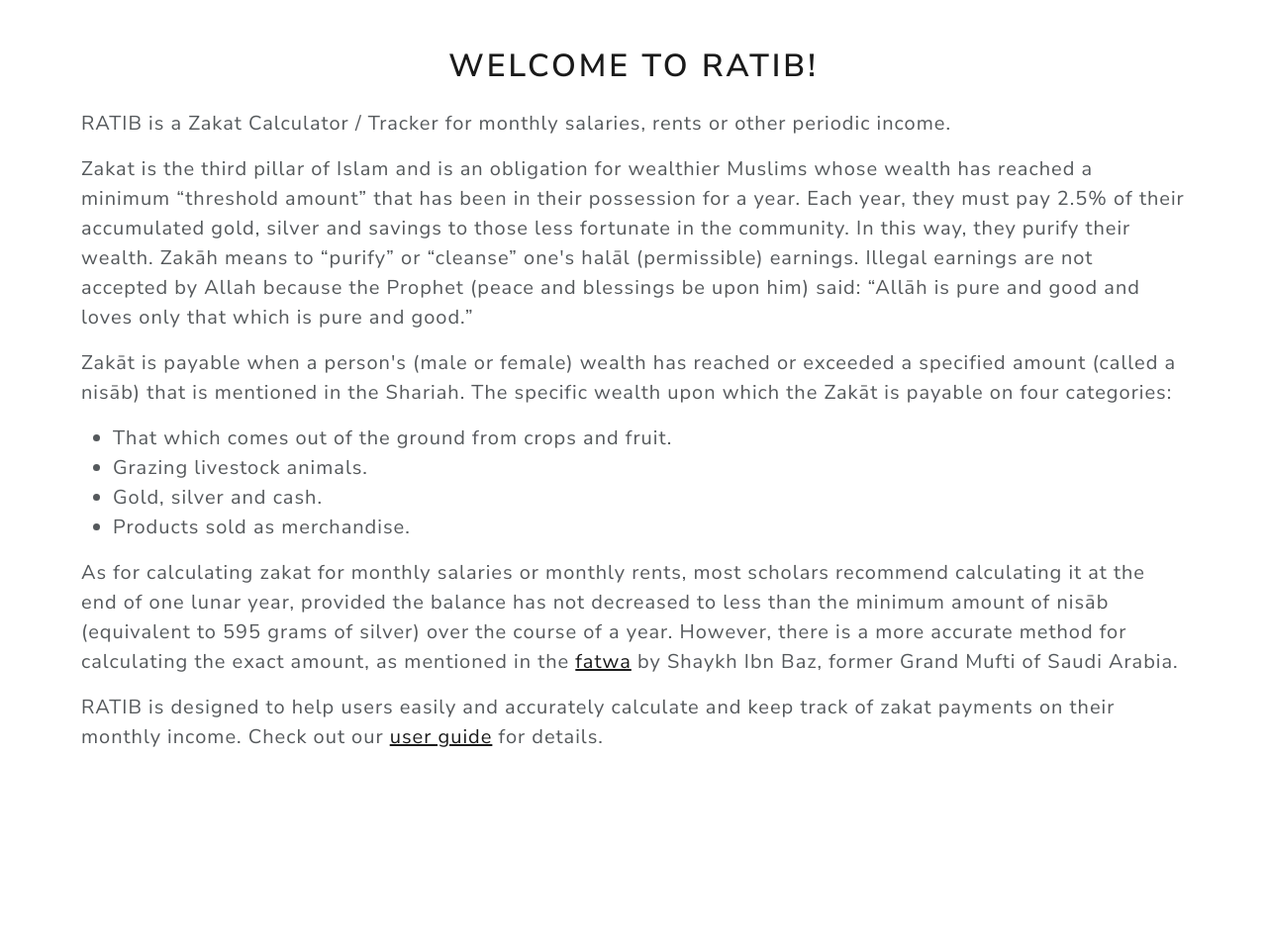
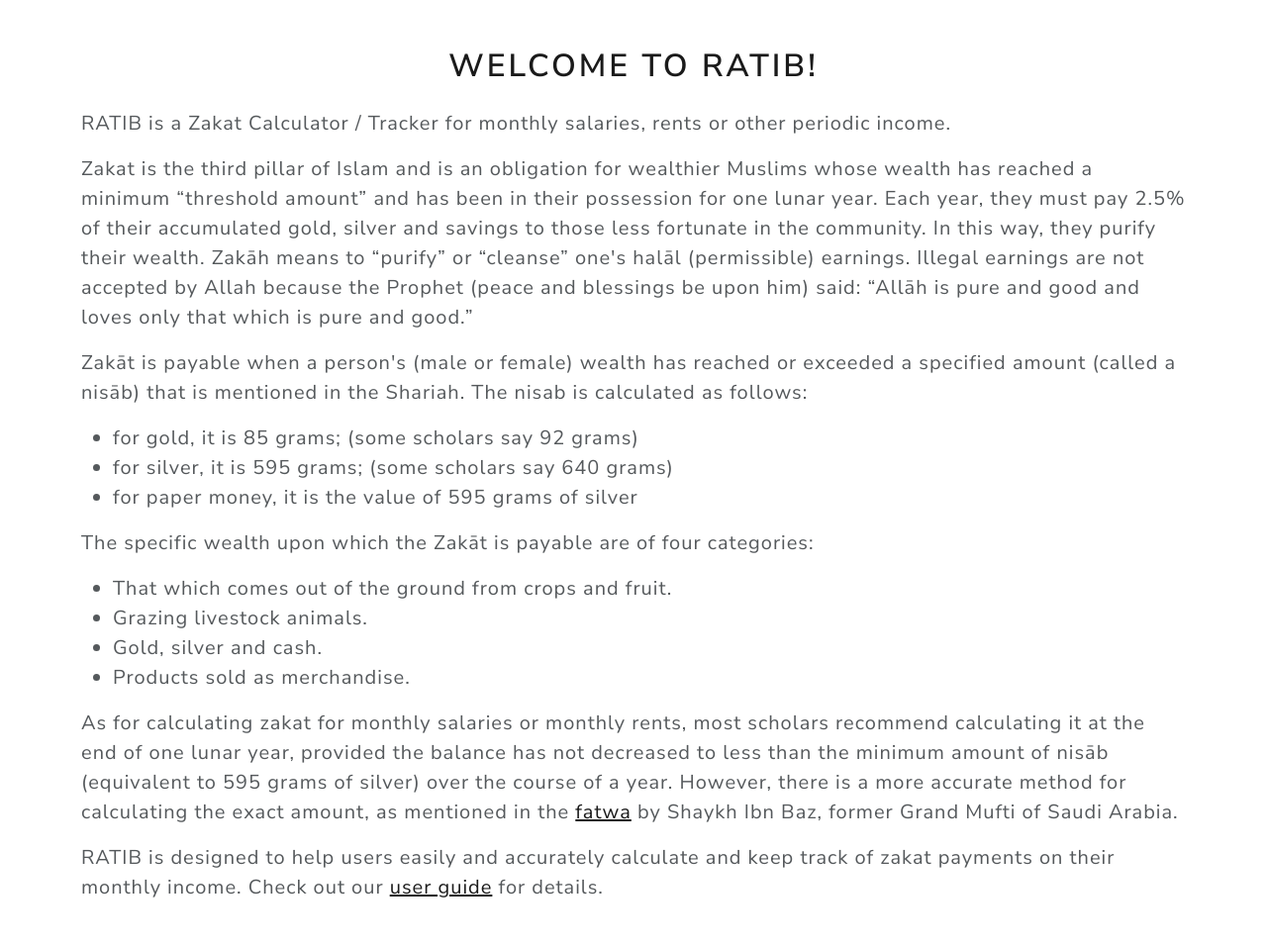
Before and after one commit to faisalsherif7/CS50-final-project, a Flask app: page / in a window 1280 px wide. Shown: the part 92-1048 px from the top of the page at 99% size. Before the commit the page ends 847 px from the top, so only its background shows below. Run offline with Flask 3, Linux system fonts and the light colour scheme; some libraries are stand-ins or nearby versions.

Commit message:
critical feature fix; front-end improvements

```diff
--- a/app.py
+++ b/app.py
@@ -426,7 +426,7 @@ def paid():
     next_amount = entry.amount - entry.due_amount
     new_entry_date = entry.due_date
     next_entry = Income(amount=next_amount, user_id=userid,
-                        date=new_entry_date, due_date=plus_one_hijri(new_entry_date),
+                        due_date=plus_one_hijri(new_entry_date),
                         due_amount= (2.5/100 * float(next_amount)))
     session.add(next_entry)
     session.commit()
--- a/templates/home.html
+++ b/templates/home.html
@@ -12,16 +12,26 @@
         RATIB is a Zakat Calculator / Tracker for monthly salaries, rents or other periodic income.
     </p>
     <p>
-        Zakat is the third pillar of Islam and is an obligation for wealthier Muslims whose wealth has reached a minimum “threshold amount” that
-        has been in their possession for a year. Each year, they must pay 2.5% of their accumulated gold, silver and savings to those less fortunate
+        Zakat is the third pillar of Islam and is an obligation for wealthier Muslims whose wealth has reached a minimum “threshold amount” and
+        has been in their possession for one lunar year. Each year, they must pay 2.5% of their accumulated gold, silver and savings to those less fortunate
         in the community. In this way, they purify their wealth. Zakāh means to “purify” or “cleanse” one's halāl (permissible) earnings. Illegal earnings
         are not accepted by Allah because the Prophet (peace and blessings be upon him) said: “Allāh is pure and good and loves only that which is pure and good.”
     </p>
     <p>
         Zakāt is payable when a person's (male or female) wealth has reached or exceeded a specified amount (called a nisāb) that is mentioned in the Shariah.
-        The specific wealth upon which the Zakāt is payable on four categories:
+        The nisab is calculated as follows:
     </p>
-    <p class="pl-5">
+    <p>
+        <ul>
+            <li>for gold, it is 85 grams; (some scholars say 92 grams)</li>
+            <li>for silver, it is 595 grams; (some scholars say 640 grams)</li>
+            <li>for paper money, it is the value of 595 grams of silver</li>
+        </ul>
+    </p>
+    <p>
+        The specific wealth upon which the Zakāt is payable are of four categories:
+    </p>
+    <p>
         <ul>
             <li>That which comes out of the ground from crops and fruit.</li>
             <li>Grazing livestock animals.</li>
```
Also changed, not shown: zakat.db.
